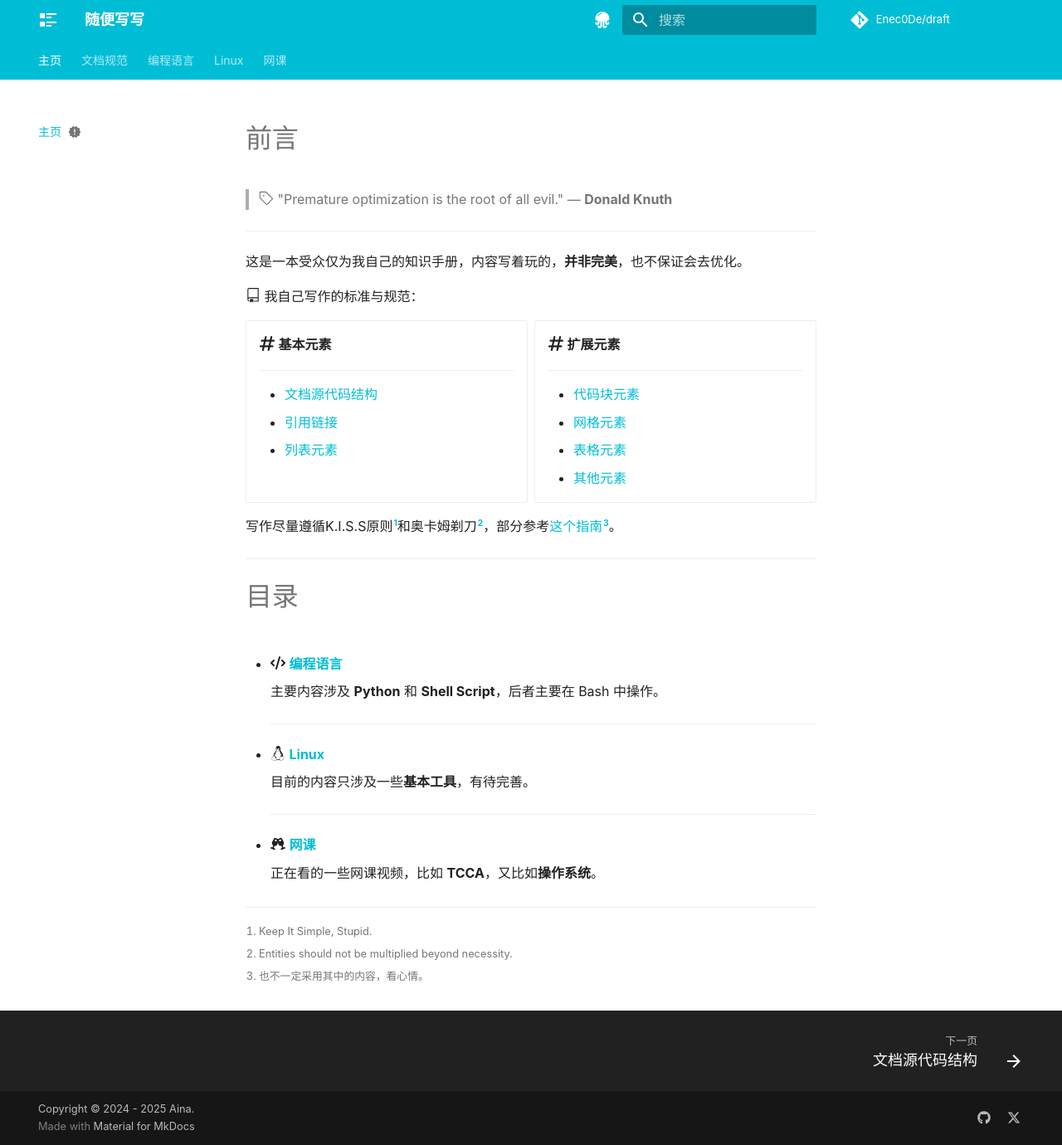
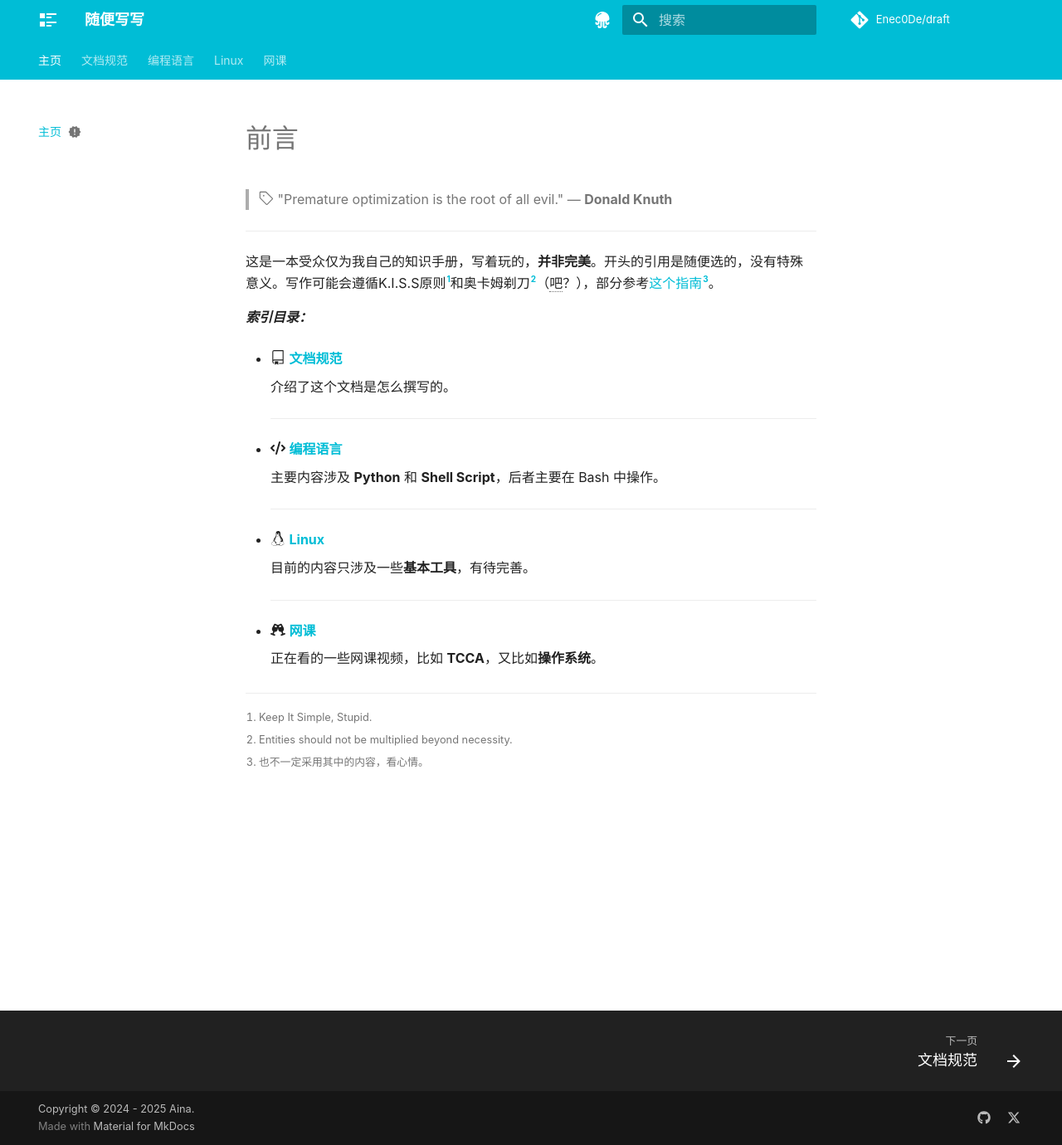
Before and after one commit to Enec0De/draft, an MkDocs documentation site: the page built from docs/index.md, in a window 1280 px wide and 1380 px high. Shown: the whole window at 83% size. Built offline with MkDocs 1.6.1 and Material for MkDocs 9.7.7, drawn with Linux system fonts in a browser that asks for light colours; some web fonts are replaced; comment, search, counter and statistics services are not loaded.

Commit message:
增加了文档规范的 index.md

```diff
--- a/docs/index.md
+++ b/docs/index.md
@@ -10,53 +10,25 @@
 
 ---
 
-这是一本受众仅为我自己的知识手册，内容写着玩的，**并非完美**，也不保证会去优化。
-
-
-:octicons-repo-24: 我自己写作的标准与规范：
-
-<div class="grid cards" markdown>
-
--   :fontawesome-solid-hashtag: **基本元素**
-
-    ---
-
-    -   [文档源代码结构][document-structure]
-    -   [引用链接][links-and-references]
-    -   [列表元素][lists]
-
-      [document-structure]: fundamentals/document-structure.md
-      [links-and-references]: fundamentals/links-and-references.md
-      [lists]: fundamentals/lists.md
-
--   :fontawesome-solid-hashtag: **扩展元素**
-
-    ---
-
-    -   [代码块元素][code-blocks]
-    -   [网格元素][grid-layouts]
-    -   [表格元素][tables]
-    -   [其他元素][other-elements]
-
-      [code-blocks]: fundamentals/code-blocks.md
-      [grid-layouts]: fundamentals/grid-layouts.md
-      [tables]: fundamentals/tables.md
-      [other-elements]: fundamentals/other-elements.md
-
-</div>
-
-写作尽量遵循K.I.S.S原则[^1]和奥卡姆剃刀[^2]，部分参考[这个指南][guid][^3]。
+这是一本受众仅为我自己的知识手册，写着玩的，**并非完美**。开头的引用是随便选的，没有特殊意义。写作可能会遵循K.I.S.S原则[^1]和奥卡姆剃刀[^2]（吧？），部分参考[这个指南][guid][^3]。
 
 [^1]: Keep It Simple, Stupid.
 [^2]: Entities should not be multiplied beyond necessity.
 [^3]: 也不一定采用其中的内容，看心情。
 
+*[吧]: 我这句废话放在这里显然就没有遵守这些原则。
+
   [guid]: https://github.com/sparanoid/chinese-copywriting-guidelines "中文文案排版指北"
 
----
+***索引目录：***
 
-目录 { #toc }
-=============
+-   :octicons-repo-24: [**文档规范**][fundamentals]
+
+    介绍了这个文档是怎么撰写的。
+
+      [fundamentals]: fundamentals/index.md
+
+    ---
 
 -   :fontawesome-solid-code: [**编程语言**][programming]
 
--- a/mkdocs.yml
+++ b/mkdocs.yml
@@ -136,9 +136,11 @@
 nav:
   - 主页: index.md
   - 文档规范:
-    - 文档源代码结构: fundamentals/document-structure.md
-    - 引用链接: fundamentals/links-and-references.md
-    - 列表元素: fundamentals/lists.md
+    - fundamentals/index.md
+    - 基本元素:
+      - 文档源代码结构: fundamentals/document-structure.md
+      - 引用链接: fundamentals/links-and-references.md
+      - 列表元素: fundamentals/lists.md
     - 扩展元素:
       - 代码块元素: fundamentals/code-blocks.md
       - 网格元素: fundamentals/grid-layouts.md
```
Also changed, not shown: docs/courses/index.md (+0 -2 lines), docs/fundamentals/index.md (added, +40 -0 lines).
